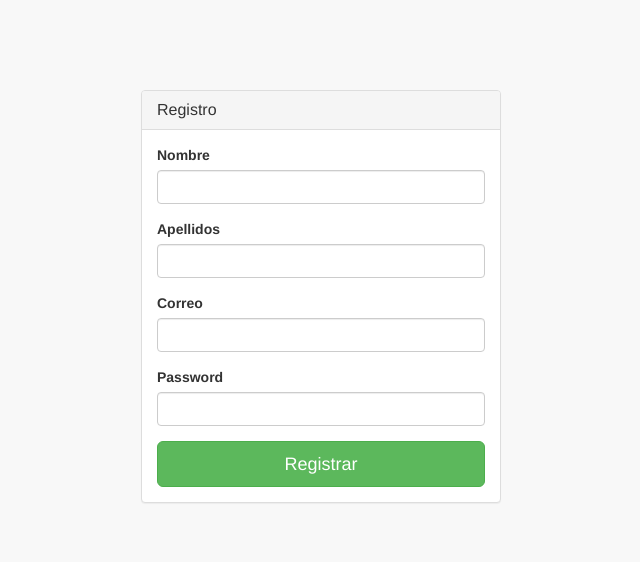
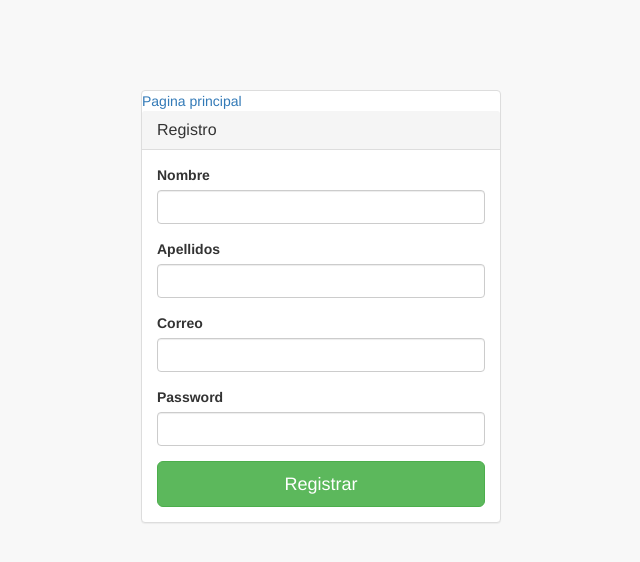
Before and after one commit to vareto/myevent, a PHP site: page /registrar.php in a window 1280 px wide. Shown: the top 562 px of the page, without its empty margins (319-959 px from the left). Run offline with PHP 8.4, Linux system fonts and the light colour scheme; some libraries are stand-ins or nearby versions.

Commit message:
enlaces en paginas de registro, activacion y recuperacion hacia login

```diff
--- a/habilitaruser.php
+++ b/habilitaruser.php
@@ -8,9 +8,10 @@
         <div class="container">
             <div class="row">
                 <div class="col-md-4 col-md-offset-4">
-                    <?php echo '<a href="login.php">Pagina principal</a>' ?>
+
 
                     <div class="login-panel panel panel-default">
+                        <?php echo '<a href="login.php">Pagina principal</a>' ?>
                         <div class="panel-heading">
                             <h3 class="panel-title">Activar usuario</h3>
                         </div>
--- a/recuperar.php
+++ b/recuperar.php
@@ -8,8 +8,9 @@
         <div class="container">
             <div class="row">
                 <div class="col-md-4 col-md-offset-4">
-                    <?php echo '<a href="login.php">Pagina principal</a>' ?>
+
                     <div class="login-panel panel panel-default">
+                        <?php echo '<a href="login.php">Pagina principal</a>' ?>
                         <div class="panel-heading">
                             <h3 class="panel-title">Recuperar credenciales</h3>
                         </div>
--- a/registrar.php
+++ b/registrar.php
@@ -7,10 +7,13 @@
             <div class="row">
                 <div class="col-md-4 col-md-offset-4">
                     <div class="login-panel panel panel-default">
+                         <?php echo '<a href="login.php">Pagina principal</a>' ?>
                         <div class="panel-heading">
                             <h3 class="panel-title">Registro</h3>
                         </div>
                         <div class="panel-body">
+
+
                             <form role="form" action="accionesUsuario.php" method="post" id="registro" >
                                 <?php
                                 if (isset($_SESSION['error']['usuario'])) {
@@ -20,6 +23,7 @@
                                     $_SESSION['error']['usuario'] = null;
                                 }
                                 ?>
+
                                 <fieldset>
                                     <div class="form-group">
                                         <label>Nombre</label>
```
